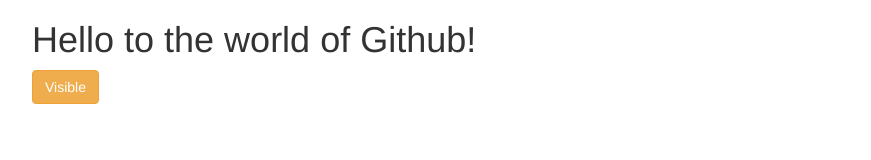
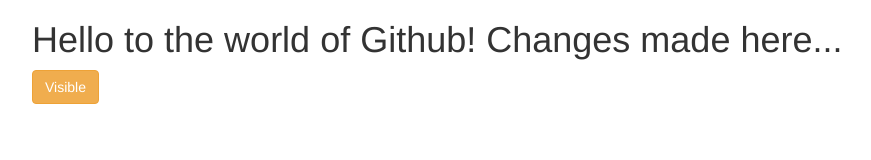
Before and after one commit to codxer/learning-github, a plain HTML site: page index.htm in a window 1280 px wide. Shown: the whole page, without its empty margins (38-909 px from the left). Drawn offline with nearby package versions, Linux system fonts and the light colour scheme.

Commit message:
Changes made here

```diff
--- a/index.htm
+++ b/index.htm
@@ -15,7 +15,7 @@
 			<div class="row">
 
 					<div class="col-xs-12 col-sm-12 col-md-12 col-lg-12">
-						<h1>Hello to the world of Github!</h1>
+						<h1>Hello to the world of Github! Changes made here...</h1>
 					</div>
 			</div>
 
```
